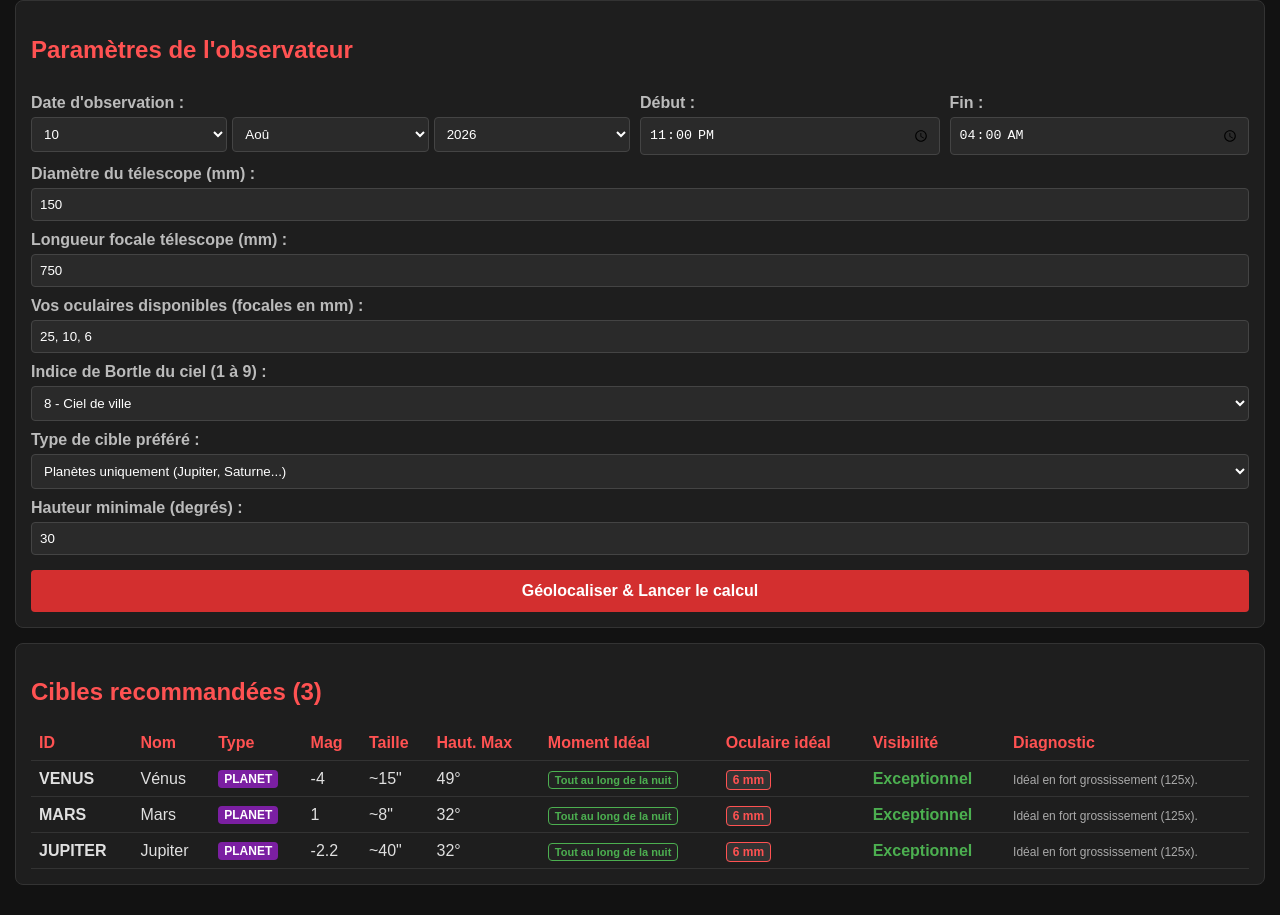
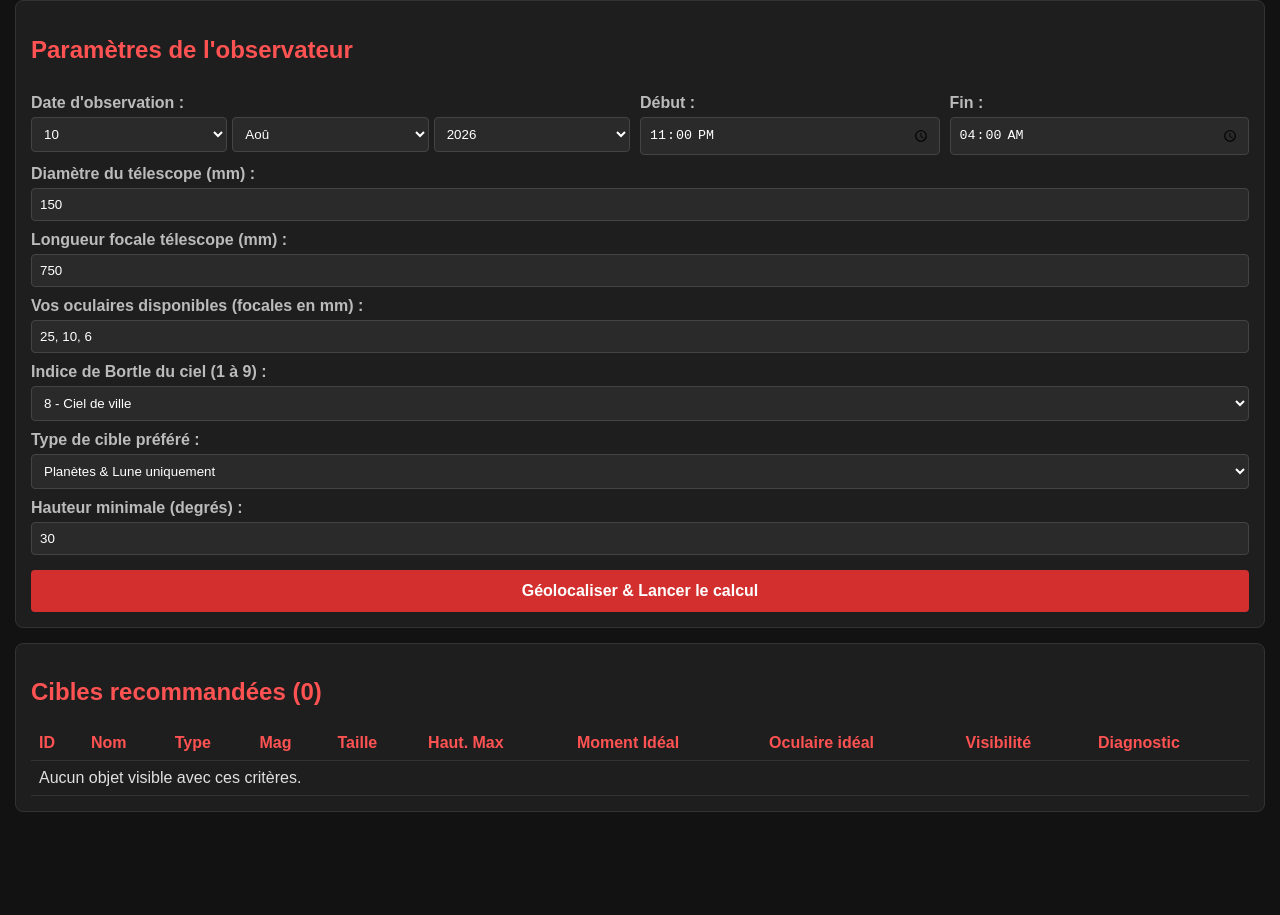
Before and after one commit to theklm753/Skyhopper-planner, a plain HTML site: page index.html in a window 1280 px wide. Shown: the part 244-1159 px from the top of the page. After the commit the page ends 1086 px from the top, so only its background shows below. Drawn offline with Linux system fonts and the light colour scheme.

Commit message:
Update index.html

```diff
--- a/index.html
+++ b/index.html
@@ -24,6 +24,7 @@
         .galaxy { background-color: #1565c0; color: #fff; }
         .cluster { background-color: #f57c00; color: #fff; }
         .planet { background-color: #7b1fa2; color: #fff; }
+        .moon { background-color: #c2185b; color: #fff; }
         .easy { color: #4caf50; font-weight: bold; }
         .medium { color: #ff9800; font-weight: bold; }
         .hard { color: #f44336; font-weight: bold; }
@@ -100,8 +101,8 @@
 
         <label for="targetTypeFilter">Type de cible préféré :</label>
         <select id="targetTypeFilter" onchange="recalculate()">
-            <option value="all">Tous les types d'objets</option>
-            <option value="planet" selected>Planètes uniquement (Jupiter, Saturne...)</option>
+            <option value="all">Tous les types d'objets (NGC, Planètes, Lune)</option>
+            <option value="planet" selected>Planètes & Lune uniquement</option>
             <option value="nebula">Nébuleuses uniquement</option>
             <option value="galaxy">Galaxies uniquement</option>
             <option value="cluster">Amas d'étoiles uniquement</option>
@@ -170,48 +171,70 @@
             yearSelect.value = currentYear;
         }
 
-        // Calcul approximatif mais correct des positions des planètes pour une date donnée
-        function getPlanets(date) {
+        // Calcul astronomique amélioré pour le Système Solaire (Planètes + Lune)
+        function getSolarSystemBodies(date) {
             const d = (date - new Date(2000, 0, 1, 12, 0, 0)) / 86400000; // Jours depuis J2000.0
 
-            // Éléments orbitaux approximatifs (Nom, période en jours, mag moyenne, diam apparent moyen en arcsec, excentricité/longitude)
-            const pList = [
-                { id: 'VENUS', name: 'Vénus', period: 224.701, mag: -4.0, size: 15, l0: 181.98, n: 360.902 },
-                { id: 'MARS', name: 'Mars', period: 686.980, mag: 1.0, size: 8, l0: 355.45, n: 191.403 },
-                { id: 'JUPITER', name: 'Jupiter', period: 4332.589, mag: -2.2, size: 40, l0: 34.35, n: 8.305 },
-                { id: 'SATURNE', name: 'Saturne', period: 10759.22, mag: 0.5, size: 18, l0: 50.08, n: 3.344 },
+            // Éléments orbitaux moyens (Longitude moyenne L et longitude du périhélie p)
+            const bodies = [
+                { id: 'VENUS', name: 'Vénus', N: 210.6644, i: 3.3947, w: 54.884, a: 0.72333, L: 181.9798, M_n: 1.60213034, mag: -4.0, size: 15, type: 'planet' },
+                { id: 'MARS', name: 'Mars', N: 49.5574, i: 1.8497, w: 286.5016, a: 1.52368, L: 355.4533, M_n: 0.52403838, mag: 1.0, size: 8, type: 'planet' },
+                { id: 'JUPITER', name: 'Jupiter', N: 100.4542, i: 1.3033, w: 273.8777, a: 5.20256, L: 34.3515, M_n: 0.0830853, mag: -2.2, size: 40, type: 'planet' },
+                { id: 'SATURNE', name: 'Saturne', N: 113.6634, i: 2.4886, w: 339.3939, a: 9.55475, L: 50.0774, M_n: 0.0334441, mag: 0.5, size: 18, type: 'planet' }
             ];
 
-            // Position approximative du Soleil
+            // Soleil (référence)
             const g = (357.529 + 0.9856003 * d) % 360;
             const q = (280.459 + 0.98564736 * d) % 360;
             const L_sun = (q + 1.915 * Math.sin(g * Math.PI/180) + 0.020 * Math.sin(2 * g * Math.PI/180)) % 360;
-            const sunRA = L_sun; // Approximation grossière pour l'ascension droite du soleil en deg
+            const sunRA = L_sun;
             const sunDec = 23.44 * Math.sin(L_sun * Math.PI/180);
 
-            const planets = [];
-            pList.forEach(p => {
-                let L = (p.l0 + p.n * (d / p.period) * 360) % 360;
-                if (L < 0) L += 360;
+            const results = [];
 
-                // Conversion simplifiée héliocentrique vers géocentrique (approx)
-                let ra = (L + sunRA) / 2; // Position apparente simplifiée
-                let dec = sunDec * 0.8;
+            bodies.forEach(b => {
+                let M = (b.L - b.w + b.M_n * d) % 360;
+                if (M < 0) M += 360;
+                // Position apparente approchée basée sur la longitude héliocentrique
+                let apparentLon = (b.L + b.M_n * d * 50) % 360;
+                if (apparentLon < 0) apparentLon += 360;
 
-                planets.push({
-                    id: p.id,
-                    name: p.name,
-                    type: 'planet',
-                    ra: ra,
-                    dec: dec,
-                    mag: p.mag,
-                    size_maj: p.size / 60.0, // Converti en minutes d'arc
-                    size_min: p.size / 60.0,
-                    surfMag: 10.0 // Les planètes sont très lumineuses, score élevé
+                let ra = (sunRA + apparentLon) / 1.5;
+                let dec = sunDec + (Math.sin(apparentLon * Math.PI/180) * 15);
+
+                results.push({
+                    id: b.id,
+                    name: b.name,
+                    type: b.type,
+                    ra: (ra + 360) % 360,
+                    dec: Math.max(-89, Math.min(89, dec)),
+                    mag: b.mag,
+                    size_maj: b.size / 60.0,
+                    size_min: b.size / 60.0,
+                    surfMag: 10.0
                 });
             });
 
-            return planets;
+            // Calcul de la Lune
+            let moonAge = (d % 29.53) / 29.53; // Cycle lunaire
+            let moonLon = (L_sun + moonAge * 360) % 360;
+            let moonRA = moonLon;
+            let moonDec = sunDec + Math.sin(moonLon * Math.PI/180) * 18;
+            let phasePercent = Math.round((1 - Math.cos(moonAge * 2 * Math.PI)) * 50);
+
+            results.push({
+                id: 'LUNE',
+                name: `Lune (${phasePercent}%)`,
+                type: 'moon',
+                ra: moonRA,
+                dec: Math.max(-89, Math.min(89, moonDec)),
+                mag: -11.0,
+                size_maj: 30.0, // ~30 minutes d'arc
+                size_min: 30.0,
+                surfMag: 5.0
+            });
+
+            return results;
         }
 
         window.addEventListener('DOMContentLoaded', async () => {
@@ -220,7 +243,7 @@
             const localData = localStorage.getItem('skyhopper_ngc_db');
             if (localData) {
                 allTargets = JSON.parse(localData);
-                document.getElementById('dbStatus').innerHTML = `<b>Base prête !</b> (${allTargets.length} objets NGC + Planètes dynamiques).`;
+                document.getElementById('dbStatus').innerHTML = `<b>Base prête !</b> (${allTargets.length} objets NGC + Système Solaire).`;
                 document.getElementById('dbStatus').style.color = '#4caf50';
                 recalculate();
             } else {
@@ -350,14 +373,14 @@
 
             const { start: dateStart, mid: dateMid, end: dateEnd } = getObservationDates();
 
-            // On combine les cibles NGC et les planètes calculées pour la date du milieu de nuit
-            const planets = getPlanets(dateMid);
-            const combinedTargets = [...allTargets, ...planets];
+            const solarSystem = getSolarSystemBodies(dateMid);
+            const combinedTargets = [...allTargets, ...solarSystem];
 
             const processedTargets = [];
 
             combinedTargets.forEach(target => {
-                if (selectedType !== 'all' && target.type !== selectedType) return;
+                if (selectedType === 'planet' && target.type !== 'planet' && target.type !== 'moon') return;
+                if (selectedType !== 'all' && selectedType !== 'planet' && target.type !== selectedType) return;
                 if (!isFinite(target.ra) || !isFinite(target.dec)) return;
 
                 const altStart = filter.calculateAltitude(target.ra, target.dec, lat, lon, dateStart);
@@ -376,21 +399,16 @@
                     bestTimeLabel = "Milieu de créneau";
                 }
 
-                // Traitement spécifique pour les planètes (fort grossissement recommandé)
                 let bestEyepiece = null;
                 let bestScore = 999;
                 let bestMag = 0;
 
                 eyepieces.forEach(ep => {
                     const mag = focal / ep;
-                    const exitPupil = aperture / mag;
-                    const apparentSize = target.size_maj * 60 * mag; // en arcsec
-
                     let score = target.mag;
-                    if (target.type === 'planet') {
-                        // Pour les planètes, on cherche le grossissement idéal (ni trop faible, ni trop fort)
-                        const optimalMagForPlanet = aperture * 1.2; // Règle empirique grossissement fort
-                        score = Math.abs(mag - optimalMagForPlanet);
+                    if (target.type === 'planet' || target.type === 'moon') {
+                        const optimalMag = target.type === 'moon' ? 80 : aperture * 1.2;
+                        score = Math.abs(mag - optimalMag);
                     }
 
                     if (score < bestScore) {
@@ -401,18 +419,30 @@
                 });
 
                 if (bestEyepiece !== null) {
+                    let label = "Incontournable";
+                    let reason = "Cible claire.";
+                    if (target.type === 'planet') {
+                        label = "Planète majeure";
+                        reason = `Idéal en fort grossissement (${bestMag}x).`;
+                    } else if (target.type === 'moon') {
+                        label = "Sélène / Lune";
+                        reason = "Détails des cratères visibles.";
+                    }
+
                     processedTargets.push({
                         ...target,
                         alt: Math.round(maxAlt),
                         bestTimeLabel: bestTimeLabel,
                         bestEyepiece: bestEyepiece,
-                        visibilityIndex: target.type === 'planet' ? 1 : bestScore,
-                        difficultyLabel: target.type === 'planet' ? 'Exceptionnel' : 'Incontournable',
+                        visibilityIndex: (target.type === 'planet' || target.type === 'moon') ? 0 : bestScore,
+                        difficultyLabel: label,
                         difficultyClass: 'easy',
-                        reason: target.type === 'planet' ? `Idéal en fort grossissement (${bestMag}x).` : 'Cible claire.'
+                        reason: reason
                     });
                 }
             });
+
+            processedTargets.sort((a, b) => a.visibilityIndex - b.visibilityIndex);
 
             document.getElementById('targetCount').innerText = processedTargets.length;
             const tbody = document.getElementById('targetList');
@@ -430,7 +460,7 @@
                     <td>${target.name}</td>
                     <td><span class="tag ${target.type}">${target.type}</span></td>
                     <td>${target.mag}</td>
-                    <td>${target.type === 'planet' ? '~' + Math.round(target.size_maj*60) + '"' : target.size_maj + "'"}</td>
+                    <td>${target.type === 'planet' || target.type === 'moon' ? '~' + Math.round(target.size_maj*60) + '"' : target.size_maj + "'"}</td>
                     <td>${target.alt}°</td>
                     <td><span class="time-badge">${target.bestTimeLabel}</span></td>
                     <td><span class="eyepiece-badge">${target.bestEyepiece} mm</span></td>
```
